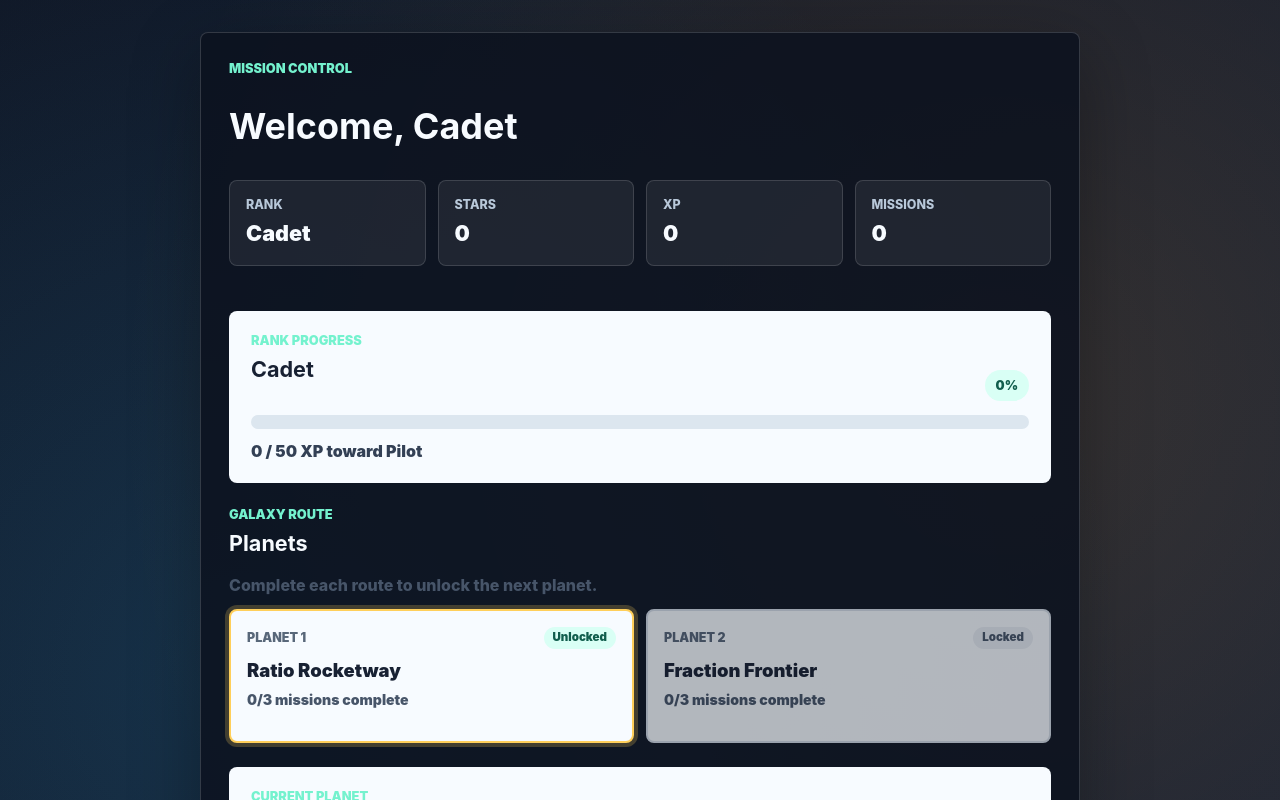
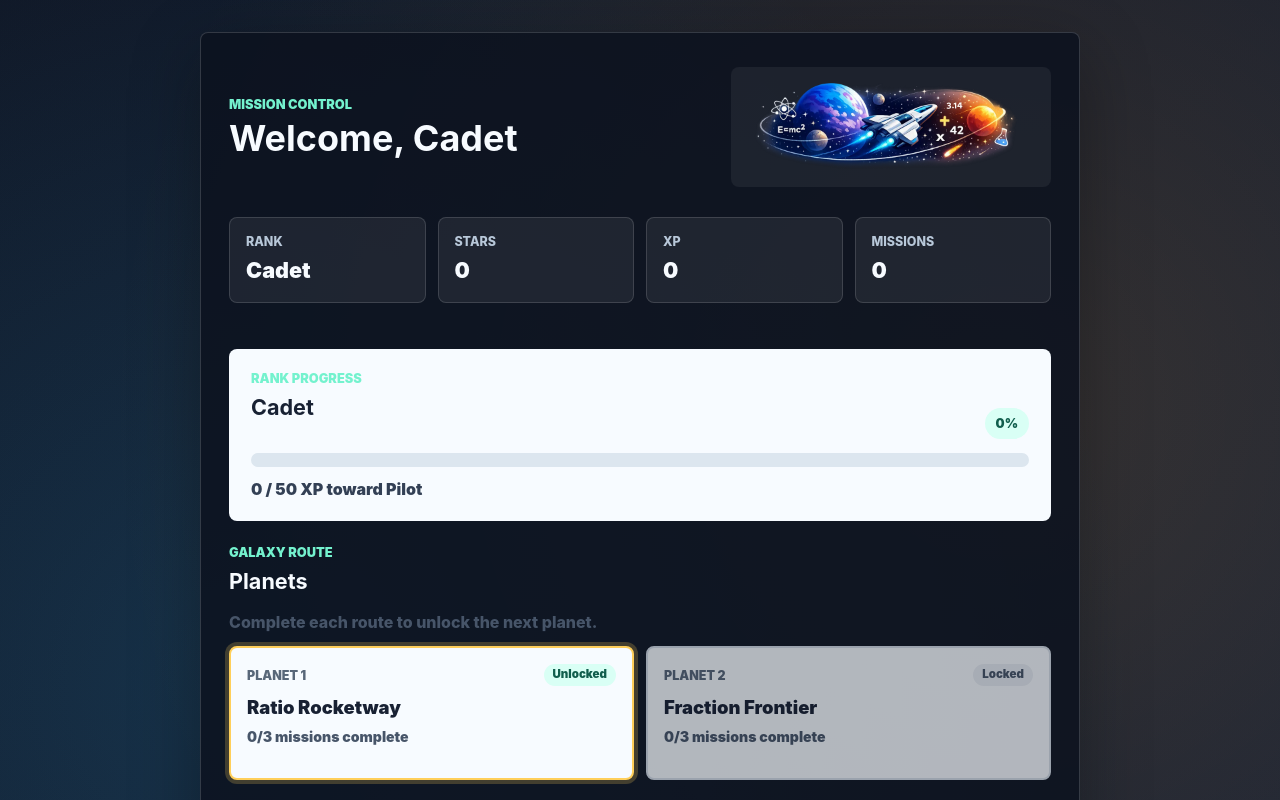
Before and after one commit to jamesdoom/cosmic-math, a React (Vite) app: page / in a window 1280 px wide. Both pictures are taken after a click on the button "Start Mission". Shown: the top 800 px of the page. Built offline with nearby package versions, Linux system fonts and the light colour scheme.

Commit message:
Add dashboard hero image

```diff
--- a/src/pages/Dashboard.tsx
+++ b/src/pages/Dashboard.tsx
@@ -80,8 +80,7 @@ function Dashboard({
       }
     >
       <section className="panel dashboard-panel">
-        <p className="eyebrow">Mission Control</p>
-        <h1>Welcome, {profile.name}</h1>
+        <DashboardHero profileName={profile.name} />
 
         <StatsPanel
           completedMissionCount={completedMissionCount}
@@ -132,6 +131,25 @@ function Dashboard({
         />
       </section>
     </main>
+  );
+}
+
+function DashboardHero({ profileName }: { profileName: string }) {
+  return (
+    <div className="dashboard-hero">
+      <div>
+        <p className="eyebrow">Mission Control</p>
+        <h1>Welcome, {profileName}</h1>
+      </div>
+
+      <div className="dashboard-hero-art">
+        <img
+          alt=""
+          className="dashboard-hero-image"
+          src="/hero-dashboard.webp"
+        />
+      </div>
+    </div>
   );
 }
 
--- a/src/styles.css
+++ b/src/styles.css
@@ -116,6 +116,35 @@ h2 {
 .dashboard-panel {
   display: grid;
   gap: 24px;
+}
+
+.dashboard-hero {
+  display: grid;
+  grid-template-columns: minmax(0, 1fr) minmax(230px, 320px);
+  gap: 22px;
+  align-items: center;
+  min-height: 132px;
+}
+
+.dashboard-hero h1 {
+  margin-bottom: 0;
+}
+
+.dashboard-hero-art {
+  position: relative;
+  overflow: hidden;
+  aspect-ratio: 8 / 3;
+  min-height: 118px;
+  border-radius: 8px;
+  background: rgba(255, 255, 255, 0.06);
+}
+
+.dashboard-hero-image {
+  display: block;
+  width: 100%;
+  height: 100%;
+  object-fit: cover;
+  object-position: center;
 }
 
 .home-panel {
@@ -1449,6 +1478,15 @@ h2 {
 
   .panel {
     padding: 20px;
+  }
+
+  .dashboard-hero {
+    grid-template-columns: 1fr;
+    gap: 14px;
+  }
+
+  .dashboard-hero-art {
+    min-height: 96px;
   }
 
   .stat-grid,
```
Also changed, not shown: public/hero-dashboard.webp (added), 1 other file (tests, documents, lock files or other folders).
